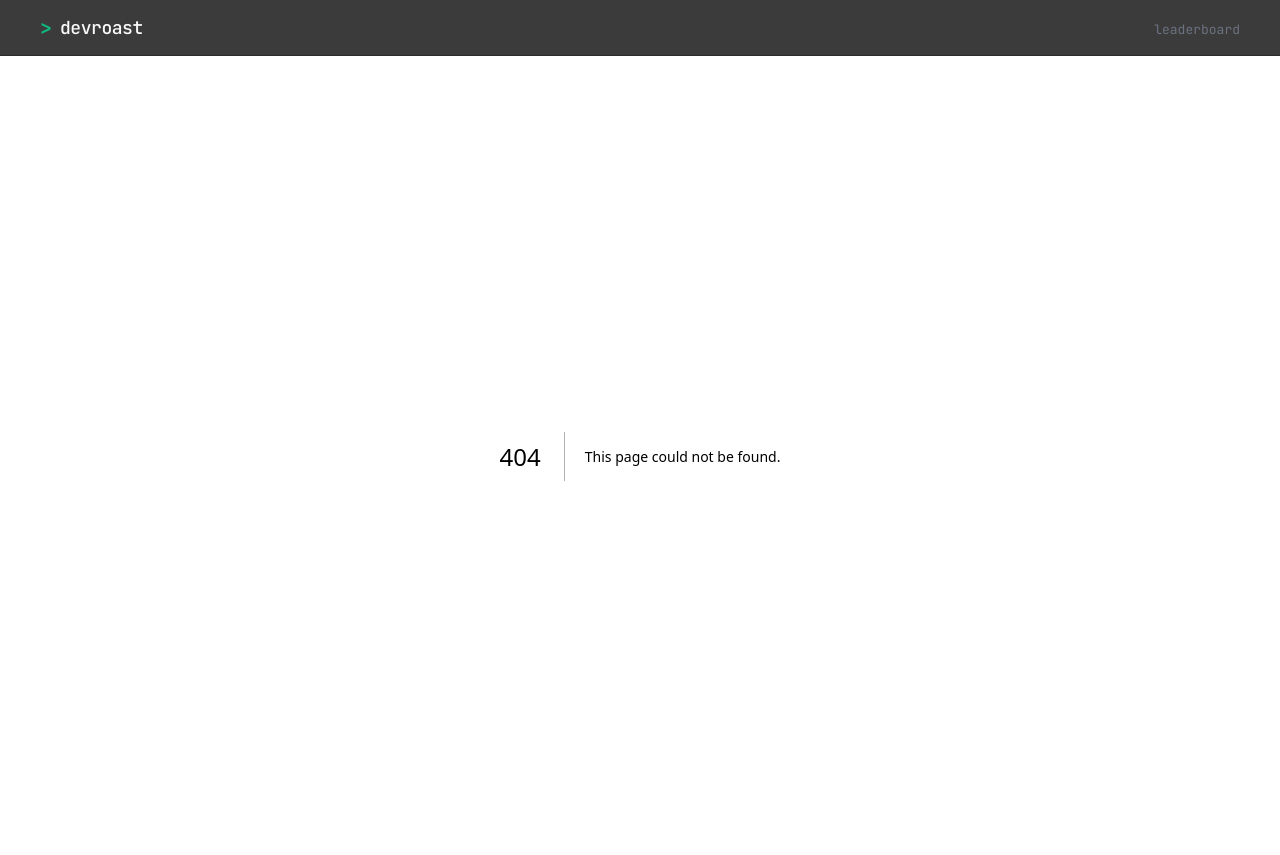
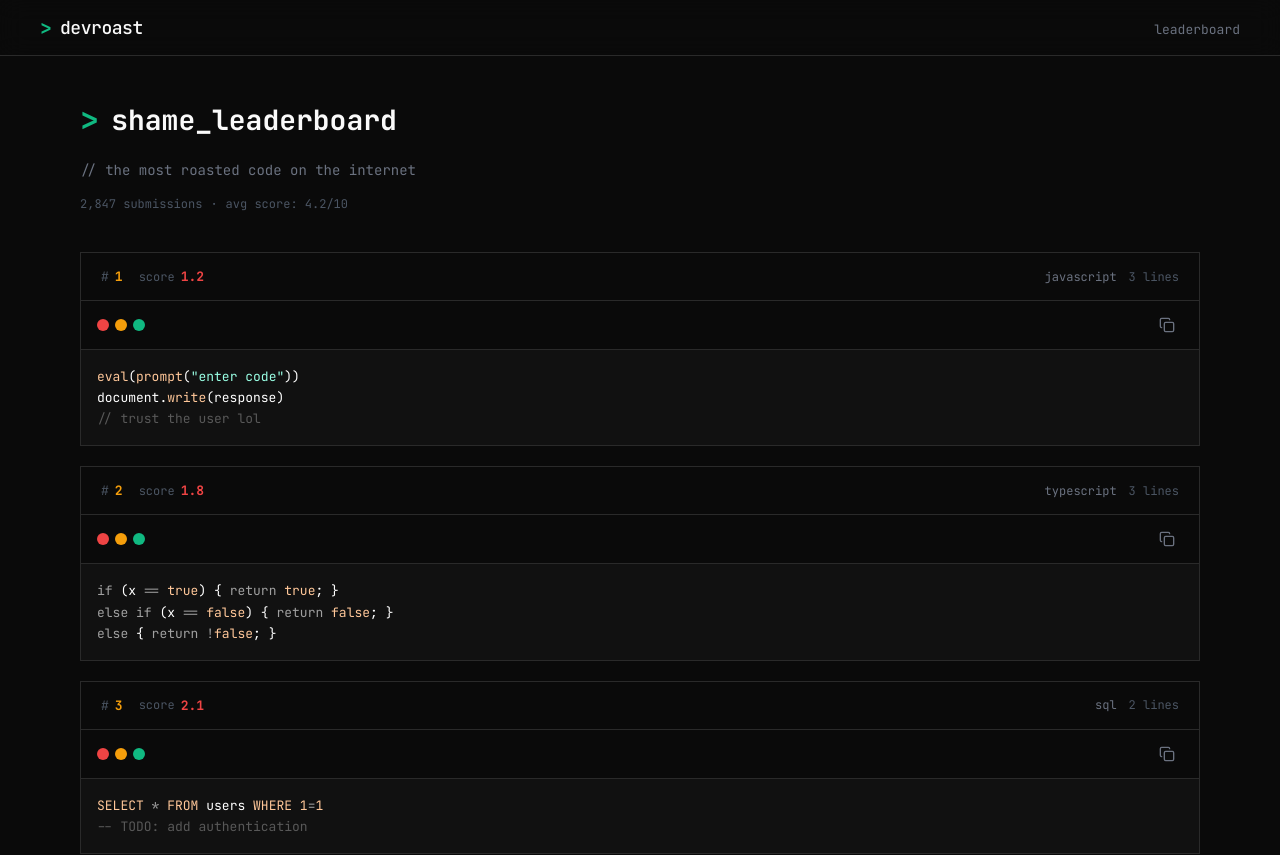
Before and after one commit to patricksprenger/devroast, a Next.js app: page /leaderboard in a window 1280 px wide. Before the commit this address had no page. Shown: the top 855 px of the page. Built offline with nearby package versions, Linux system fonts and the light colour scheme.

Commit message:
feat: add character limit to code editor
- Set maximum code limit to 10,000 characters
- Display character count in editor toolbar
- Disable submit button and show warning when limit is exceeded

```diff
--- /dev/null
+++ b/src/app/leaderboard/page.tsx
@@ -0,0 +1,118 @@
+import { CodeBlock } from "@/components/ui/code-block";
+import { cn } from "@/lib/utils";
+
+const LEADERBOARD_ENTRIES = [
+	{
+		rank: 1,
+		score: "1.2",
+		language: "javascript",
+		lines: 3,
+		code: `eval(prompt("enter code"))
+document.write(response)
+// trust the user lol`,
+	},
+	{
+		rank: 2,
+		score: "1.8",
+		language: "typescript",
+		lines: 3,
+		code: `if (x == true) { return true; }
+else if (x == false) { return false; }
+else { return !false; }`,
+	},
+	{
+		rank: 3,
+		score: "2.1",
+		language: "sql",
+		lines: 2,
+		code: `SELECT * FROM users WHERE 1=1
+-- TODO: add authentication`,
+	},
+	{
+		rank: 4,
+		score: "2.5",
+		language: "python",
+		lines: 3,
+		code: `def login(user, password):
+    if user == "admin" and password == "admin":
+      return True`,
+	},
+	{
+		rank: 5,
+		score: "3.0",
+		language: "javascript",
+		lines: 3,
+		code: `while(true) {
+  console.log("I am productive");
+}`,
+	},
+];
+
+export default function LeaderboardPage() {
+	return (
+		<div className="flex flex-col min-h-screen bg-bg-page">
+			<div className="flex flex-col gap-10 px-20 py-10 max-w-[1440px] mx-auto w-full">
+				{/* Hero Section */}
+				<section className="flex flex-col gap-4 w-full">
+					<div className="flex items-center gap-3">
+						<span className="text-accent-green font-mono font-bold text-[32px]">
+							{">"}
+						</span>
+						<h1 className="text-text-primary font-mono font-bold text-[28px]">
+							shame_leaderboard
+						</h1>
+					</div>
+					<p className="text-text-secondary font-mono text-sm">
+						{"//"} the most roasted code on the internet
+					</p>
+					<div className="flex items-center gap-2 font-mono text-xs text-text-tertiary">
+						<span>2,847 submissions</span>
+						<span>·</span>
+						<span>avg score: 4.2/10</span>
+					</div>
+				</section>
+
+				{/* Leaderboard Entries */}
+				<div className="flex flex-col gap-5 w-full">
+					{LEADERBOARD_ENTRIES.map((entry) => (
+						<div
+							key={entry.rank}
+							className="flex flex-col border border-border-primary"
+						>
+							{/* Meta Row */}
+							<div className="flex items-center justify-between h-12 px-5 border-b border-border-primary">
+								<div className="flex items-center gap-4">
+									<div className="flex items-center gap-1.5 font-mono text-[13px]">
+										<span className="text-text-tertiary">#</span>
+										<span className="text-accent-amber font-bold">
+											{entry.rank}
+										</span>
+									</div>
+									<div className="flex items-center gap-1.5 font-mono text-[13px]">
+										<span className="text-text-tertiary text-xs">score</span>
+										<span className="text-accent-red font-bold">
+											{entry.score}
+										</span>
+									</div>
+								</div>
+								<div className="flex items-center gap-3 font-mono text-xs">
+									<span className="text-text-secondary">{entry.language}</span>
+									<span className="text-text-tertiary">
+										{entry.lines} lines
+									</span>
+								</div>
+							</div>
+
+							{/* Code Block */}
+							<CodeBlock
+								code={entry.code}
+								lang={entry.language}
+								className="border-none"
+							/>
+						</div>
+					))}
+				</div>
+			</div>
+		</div>
+	);
+}
--- a/src/app/page.tsx
+++ b/src/app/page.tsx
@@ -22,9 +22,14 @@ const DEFAULT_CODE = `function calculateTotal(items) {
   return total;
 }`;
 
+const MAX_CHARACTERS = 10000;
+
 export default function Home() {
 	const [isRoastMode, setIsRoastMode] = useState(true);
 	const [code, setCode] = useState(DEFAULT_CODE);
+
+	const isOverLimit = code.length > MAX_CHARACTERS;
+	const isEmpty = code.trim().length === 0;
 
 	return (
 		<div className="flex flex-col items-center px-10 py-20 space-y-16">
@@ -45,6 +50,7 @@ export default function Home() {
 				<CodeEditor
 					initialValue={DEFAULT_CODE}
 					onChange={setCode}
+					maxCharacters={MAX_CHARACTERS}
 					className="min-h-[420px]"
 				/>
 
@@ -68,10 +74,19 @@ export default function Home() {
 							</label>
 						</div>
 						<span className="text-text-tertiary font-mono text-xs">
-							{"//"} maximum sarcasm enabled
+							{isOverLimit ? (
+								<span className="text-accent-red">{"//"} code too long</span>
+							) : (
+								<span>{"//"} maximum sarcasm enabled</span>
+							)}
 						</span>
 					</div>
-					<Button className="font-bold py-2.5 px-8">$ roast_my_code</Button>
+					<Button
+						className="font-bold py-2.5 px-8"
+						disabled={isOverLimit || isEmpty}
+					>
+						$ roast_my_code
+					</Button>
 				</div>
 
 				{/* Stats Footer */}
--- a/src/components/editor/code-editor.tsx
+++ b/src/components/editor/code-editor.tsx
@@ -21,17 +21,20 @@ interface CodeEditorProps {
 	initialValue?: string;
 	onChange?: (value: string) => void;
 	className?: string;
+	maxCharacters?: number;
 }
 
 export function CodeEditor({
 	initialValue = "",
 	onChange,
 	className,
+	maxCharacters = 10000,
 }: CodeEditorProps) {
 	const editorRef = useRef<HTMLDivElement>(null);
 	const viewRef = useRef<EditorView | null>(null);
 	const [language, setLanguage] = useState("plaintext");
 	const [code, setCode] = useState(initialValue);
+	const characterCount = code.length;
 
 	// Persistence
 	useEffect(() => {
@@ -180,6 +183,8 @@ export function CodeEditor({
 				onLanguageChange={syncLanguage}
 				onFormat={handleFormat}
 				onCopy={handleCopy}
+				characterCount={characterCount}
+				maxCharacters={maxCharacters}
 			/>
 		</div>
 	);
--- a/src/components/editor/editor-toolbar.tsx
+++ b/src/components/editor/editor-toolbar.tsx
@@ -1,6 +1,7 @@
 import { Check, Copy, Sparkles } from "lucide-react";
 import { useState } from "react";
 import { Button } from "@/components/ui/button";
+import { cn } from "@/lib/utils";
 import { LanguageSelector } from "./language-selector";
 
 interface EditorToolbarProps {
@@ -8,6 +9,8 @@ interface EditorToolbarProps {
 	onLanguageChange: (value: string) => void;
 	onFormat: () => void;
 	onCopy: () => void;
+	characterCount: number;
+	maxCharacters: number;
 }
 
 export function EditorToolbar({
@@ -15,8 +18,11 @@ export function EditorToolbar({
 	onLanguageChange,
 	onFormat,
 	onCopy,
+	characterCount,
+	maxCharacters,
 }: EditorToolbarProps) {
 	const [copied, setCopied] = useState(false);
+	const isOverLimit = characterCount > maxCharacters;
 
 	const handleCopy = () => {
 		onCopy();
@@ -39,6 +45,16 @@ export function EditorToolbar({
 				</Button>
 			</div>
 
+			<div className="flex items-center gap-4">
+				<div
+					className={cn(
+						"text-[11px] font-mono transition-colors",
+						isOverLimit ? "text-accent-red" : "text-text-tertiary",
+					)}
+				>
+					{characterCount.toLocaleString()} / {maxCharacters.toLocaleString()}
+				</div>
+
 				<Button
 					variant="ghost"
 					size="sm"
@@ -58,5 +74,6 @@ export function EditorToolbar({
 					)}
 				</Button>
 			</div>
+		</div>
 	);
 }
```
Also changed, not shown: drizzle/meta/0000_snapshot.json (+4 -16 lines), drizzle/meta/_journal.json (indentation only). Lines whose indentation alone changed are shown as unchanged.
